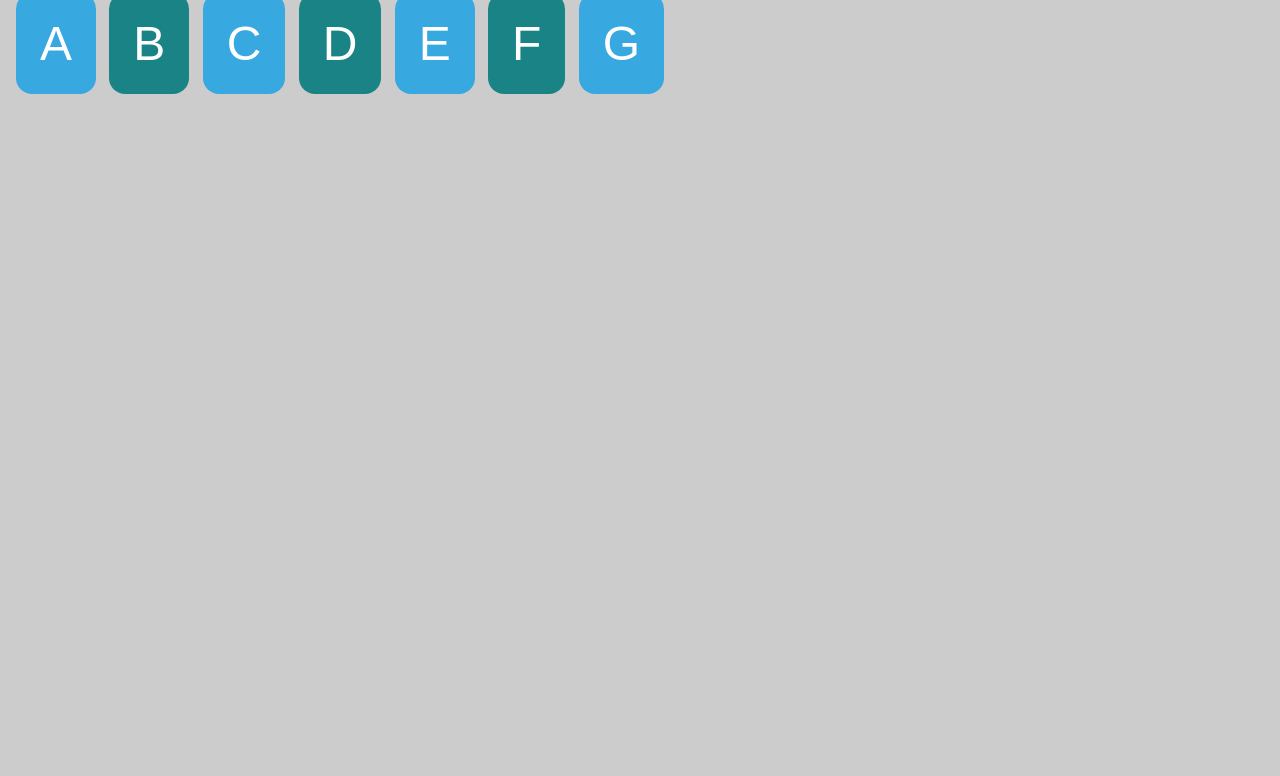
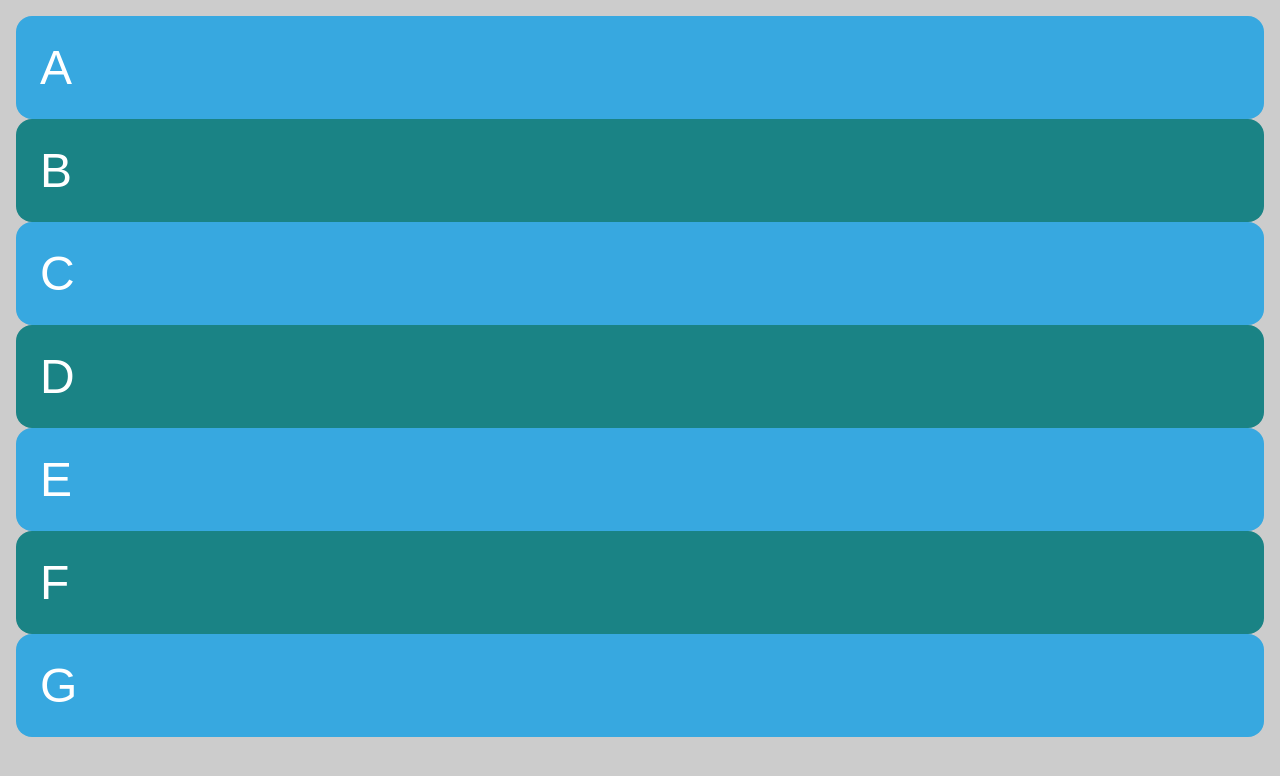
Before and after one commit to eacevedof/prj_css, a PHP site: page / in a window 1280 px wide. Shown: the top 776 px of the page. Run offline with PHP 8.4, Linux system fonts and the light colour scheme.

Commit message:
escuelait grid taller

```diff
--- a/grid/two/style.css
+++ b/grid/two/style.css
@@ -16,6 +16,7 @@
 .grid-item{
     padding: 1.5rem;
     border-radius: 1rem;
+    display: inline-block;
     display: inline;
 }
 /************************************************/
@@ -23,7 +24,7 @@
     /*
     con display: grid, los hijos ya son celdas
     */
-    //display: grid;
+    display: grid;
     /*
     por defecto grid tiene justifyitems=strech, que muestra los elementos como bloque ocupando
     todo le ancho
```
